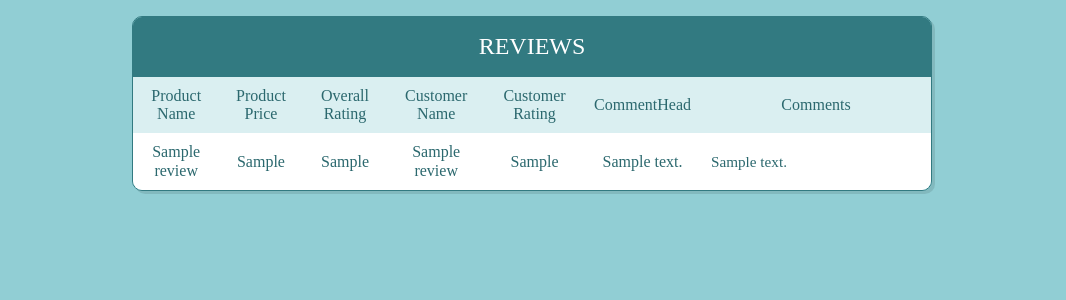
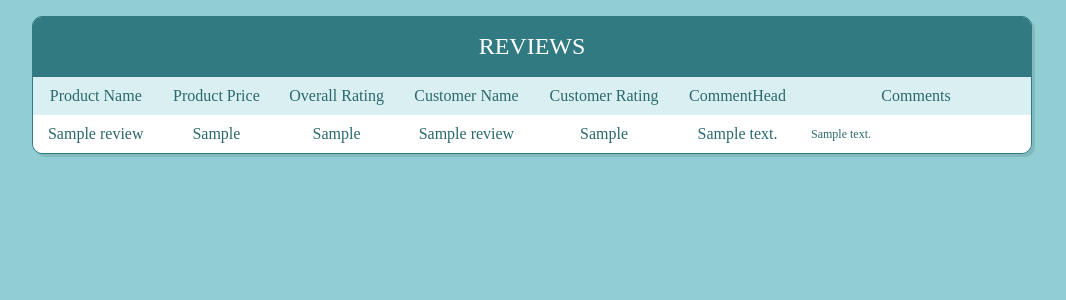
Before and after one commit to lalitha8827/Review-Scrapper-Flipkart, a Flask app: template reviewscrapper/templates/results.html in a window 1280 px wide. Shown: the top 300 px of the page, without its empty margins (108-1174 px from the left). Run offline with Flask 2, Linux system fonts and the light colour scheme; the template is opened without the code that fills it: most values are stand-ins (such as "Sample title", 1, 10 or a date in 2020); some libraries are stand-ins or nearby versions.

Commit message:
Update style.css

```diff
--- a/reviewscrapper/static/css/style.css
+++ b/reviewscrapper/static/css/style.css
@@ -27,7 +27,7 @@ img {
   max-width: calc(100% - 2em);
   margin: 1em auto;
   overflow: hidden;
-  width: 800px;
+  width: 1000px;
 }
 
 table {
@@ -42,7 +42,7 @@ table td {
   vertical-align: middle;
 }
 table td:last-child {
-  font-size: 0.95em;
+  font-size: 0.75em;
   line-height: 1.4;
   text-align: left;
 }
```
